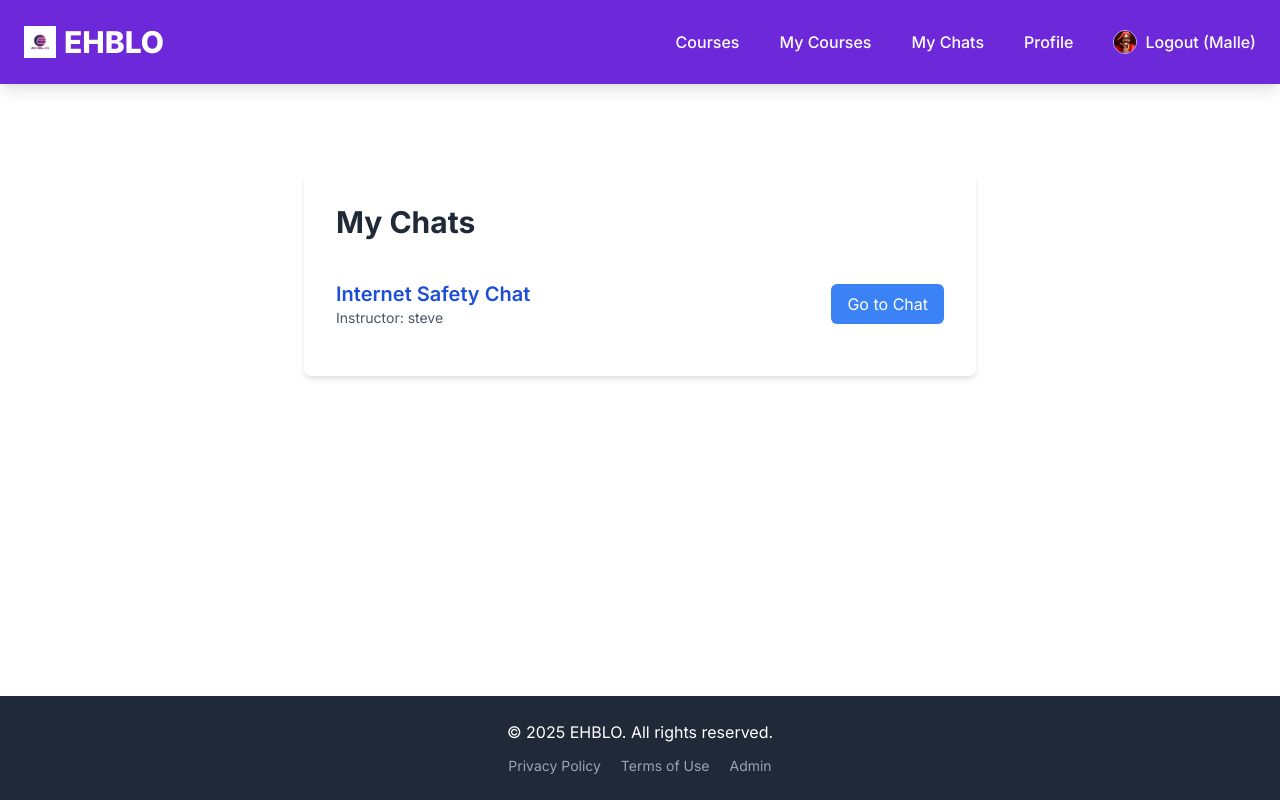
After one commit to hakunamatata40/Frontend, a Django app: page /chat/my-chats/ in a window 1280 px wide. The commit adds this page. Run offline with Django 5.2, Linux system fonts and the light colour scheme; a user stored in the database is signed in; data comes from the database, SQL or seed files in the repository; both versions use the stored data as it was after the commit; parts of the project's set-up code (start-up, migrations or seed data) failed here and were passed over.

Commit message:
Implement 'My Chats' list view and fix related_name FieldErrors

```diff
--- /dev/null
+++ b/chat/templates/chat/my_chats.html
@@ -0,0 +1,35 @@
+{# chat/templates/chat/my_chats.html #}
+{% extends "base.html" %}
+{% block title %}My Chats{% endblock %}
+
+{% block content %}
+<div class="max-w-2xl mx-auto bg-white p-8 rounded-lg shadow-md mt-10">
+    <h1 class="text-3xl font-bold text-gray-800 mb-6">My Chats</h1>
+
+    {% if chats %}
+        <ul class="divide-y divide-gray-200">
+            {% for course in chats %}
+                <li class="py-4 flex justify-between items-center">
+                    <div>
+                        <h2 class="text-xl font-semibold text-blue-700">{{ course.title }} Chat</h2>
+                        <p class="text-gray-600 text-sm">Instructor: {{ course.instructor.get_full_name|default:course.instructor.username }}</p>
+                    </div>
+                    <a href="{% url 'course_chat_detail' course.id %}"
+                       class="bg-blue-500 text-white px-4 py-2 rounded-md hover:bg-blue-600 transition duration-300">
+                        Go to Chat
+                    </a>
+                </li>
+            {% endfor %}
+        </ul>
+    {% else %}
+        <p class="text-gray-600 italic">You don't have access to any course chats yet.</p>
+        {% if user.is_authenticated and user.user_type == 'student' %}
+            <p class="text-gray-600 mt-2">Enroll in a course to join its chat!</p>
+            <a href="{% url 'course_list' %}" class="mt-4 inline-block bg-green-500 text-white px-4 py-2 rounded-md hover:bg-green-600">Browse Courses</a>
+        {% elif user.is_authenticated and user.user_type == 'instructor' %}
+            <p class="text-gray-600 mt-2">Your courses will appear here once you've set them up.</p>
+            <a href="{% url 'instructor_dashboard' %}" class="mt-4 inline-block bg-green-500 text-white px-4 py-2 rounded-md hover:bg-green-600">Go to Dashboard</a>
+        {% endif %}
+    {% endif %}
+</div>
+{% endblock %}
--- a/chat/urls.py
+++ b/chat/urls.py
@@ -3,6 +3,10 @@ from django.urls import path
 from . import views
 
 urlpatterns = [
+    # NEW: URL for the "My Chats" list page (e.g., /chat/my-chats/)
+    # This must come BEFORE the <int:course_id>/ pattern
+    path('my-chats/', views.MyChatsListView.as_view(), name='my_chats'),
+
     # URL for the main chat interface (e.g., /chat/1/ for course ID 1)
     path('<int:course_id>/', views.CourseChatView.as_view(), name='course_chat_detail'),
 
--- a/chat/views.py
+++ b/chat/views.py
@@ -5,25 +5,20 @@ from django.views import View
 from django.http import JsonResponse
 from django.views.decorators.http import require_POST, require_GET
 from django.utils.decorators import method_decorator
-from django.contrib import messages # For displaying messages to the user
-import json # To parse incoming JSON data for messages
+from django.contrib import messages
+import json
 
-# Import models from chat app
 from .models import ChatRoom, Message
+from courses.models import Course, Enrollment
 
-# Import Course and Enrollment from the courses app for authorization logic
-# Make sure these imports match where your Course and Enrollment models are defined
-from courses.models import Course, Enrollment
+from django.views.generic import ListView
 
 # --- Helper for Authorization (reused by multiple views) ---
 def _check_chat_authorization(user, course):
     if not user.is_authenticated:
         return False
 
-    # Check if the user is the instructor of the course
     is_instructor = (user.user_type == 'instructor' and user == course.instructor)
-
-    # Check if the user is a student enrolled in the course
     is_student_enrolled = (user.user_type == 'student' and
                            Enrollment.objects.filter(student=user, course=course).exists())
 
@@ -36,46 +31,38 @@ class CourseChatView(LoginRequiredMixin, View):
     def get(self, request, course_id):
         course = get_object_or_404(Course, id=course_id)
 
-        # Authorize access to the chat room
         if not _check_chat_authorization(request.user, course):
             messages.error(request, "You are not authorized to access this chat room.")
-            # Redirect to the course detail page or another appropriate page
             return redirect('course_detail', pk=course.id, slug=course.slug)
 
-        # Get or create the chat room for this course.
-        # This ensures a ChatRoom object exists for the course when the page loads.
         chat_room, created = ChatRoom.objects.get_or_create(course=course)
 
         context = {
             'course': course,
-            'chat_room': chat_room, # Pass chat_room to template for its ID
+            'chat_room': chat_room,
         }
         return render(request, self.template_name, context)
 
 # --- 2. API View to Fetch Messages (for AJAX Polling) ---
-@method_decorator(require_GET, name='dispatch') # Ensures only GET requests are allowed
+@method_decorator(require_GET, name='dispatch')
 class GetChatMessagesView(LoginRequiredMixin, View):
     def get(self, request, course_id):
         course = get_object_or_404(Course, id=course_id)
 
-        # Authorize access to fetch messages
         if not _check_chat_authorization(request.user, course):
             return JsonResponse({'error': 'Unauthorized'}, status=403)
 
         chat_room, created = ChatRoom.objects.get_or_create(course=course)
 
-        # Fetch the latest 50 messages. Adjust count as needed.
-        # .values() returns dictionaries, which are easier to JSON serialize.
         messages = chat_room.messages.order_by('timestamp').values(
-            'sender__username', 'content', 'timestamp', 'sender__id' # Include sender ID for self-styling
+            'sender__username', 'content', 'timestamp', 'sender__id'
         )[:50]
 
-        # Convert QuerySet to a list of dictionaries for JSON response
         messages_data = [
             {
                 'sender_username': msg['sender__username'],
                 'content': msg['content'],
-                'timestamp': msg['timestamp'].isoformat(), # Format datetime for easy JavaScript parsing
+                'timestamp': msg['timestamp'].isoformat(),
                 'sender_id': msg['sender__id'],
             }
             for msg in messages
@@ -84,28 +71,25 @@ class GetChatMessagesView(LoginRequiredMixin, View):
         return JsonResponse({'messages': messages_data})
 
 # --- 3. API View to Send Messages (for AJAX POST) ---
-@method_decorator(require_POST, name='dispatch') # Ensures only POST requests are allowed
+@method_decorator(require_POST, name='dispatch')
 class PostChatMessageView(LoginRequiredMixin, View):
     def post(self, request, course_id):
         course = get_object_or_404(Course, id=course_id)
 
-        # Authorize access to send messages
         if not _check_chat_authorization(request.user, course):
             return JsonResponse({'error': 'Unauthorized'}, status=403)
 
         try:
-            # Messages are sent as JSON in the request body
             data = json.loads(request.body)
             message_content = data.get('message')
         except json.JSONDecodeError:
             return JsonResponse({'error': 'Invalid JSON'}, status=400)
 
-        if not message_content or not message_content.strip(): # Check for empty or whitespace-only messages
+        if not message_content or not message_content.strip():
             return JsonResponse({'error': 'Message content cannot be empty'}, status=400)
 
         chat_room, created = ChatRoom.objects.get_or_create(course=course)
 
-        # Create and save the new message to the database
         Message.objects.create(
             chat_room=chat_room,
             sender=request.user,
@@ -113,3 +97,22 @@ class PostChatMessageView(LoginRequiredMixin, View):
         )
 
         return JsonResponse({'status': 'Message sent successfully'})
+
+# --- 4. My Chats List View ---
+class MyChatsListView(LoginRequiredMixin, ListView):
+    model = Course
+    template_name = 'chat/my_chats.html'
+    context_object_name = 'chats'
+
+    def get_queryset(self):
+        user = self.request.user
+
+        if user.user_type == 'student':
+            # FIX: Changed 'enrollment__student' to 'enrollments__student'
+            # FIX: Used direct keyword arguments as they are clear and safe
+            return Course.objects.filter(enrollments__student=user, chat_room__isnull=False).distinct()
+        elif user.user_type == 'instructor':
+            # Fix: Ensure consistency with direct keyword arguments
+            return Course.objects.filter(instructor=user, chat_room__isnull=False).distinct()
+
+        return Course.objects.none()
--- a/templates/base.html
+++ b/templates/base.html
@@ -92,6 +92,7 @@
                             <a href="{% url 'instructor_dashboard' %}" class="text-white hover:text-purple-200 p-2 rounded-lg hover:bg-purple-800 transition duration-300 font-medium">Instructor Dashboard</a>
                         {% endif %}
                         <a href="{% url 'my_courses' %}" class="text-white hover:text-purple-200 p-2 rounded-lg hover:bg-purple-800 transition duration-300 font-medium">My Courses</a>
+                        <a href="{% url 'my_chats' %}" class="text-white hover:text-purple-200 p-2 rounded-lg hover:bg-purple-800 transition duration-300 font-medium">My Chats</a> {# ADDED: New chat link #}
                         <a href="{% url 'profile' %}" class="text-white hover:text-purple-200 p-2 rounded-lg hover:bg-purple-800 transition duration-300 font-medium">Profile</a>
 
                         <form action="{% url 'logout' %}" method="post" class="inline-block">
@@ -141,7 +142,7 @@
                             {% elif message.tags == 'error' %}
                                 <path fill-rule="evenodd" d="M18 10a8 8 0 11-16 0 8 8 0 0116 0zm-7 4a1 1 0 11-2 0 1 1 0 012 0zm-1-9a1 1 0 00-1 1v4a1 1 0 102 0V6a1 1 0 00-1-1z" clip-rule="evenodd"></path>
                             {% else %}
-                                <path fill-rule="evenodd" d="M10 18a8 8 0 100-16 8 8 0 000 16zm.707-10.293a1 1 0 00-1.414-1.414L8.586 9l-1.293-1.293a1 1 0 00-1.414 1.414L7.586 10l-1.293 1.293a1 1 0 001.414 1.414L8.586 11l1.293 1.293a1 1 0 001.414-1.414L10.414 10l1.293-1.293z" clip-rule="evenodd"></path>
+                                <path fill-rule="evenodd" d="M10 18a8 8 0 100-16 8 8 0 000 16zm.707-10.293a1 1 0 00-1.414-1.414L8.586 9l-1.293-1.293a1 1 0 00-1.414 1.414L7.586 10l-1.293 1.293a1 1 0 001.414 1.414L8.586 11l1.293-1.293a1 1 0 001.414-1.414L10.414 10l1.293-1.293z" clip-rule="evenodd"></path>
                             {% endif %}
                         </svg>
                         {{ message }}
```
Also changed, not shown: db.sqlite3.
